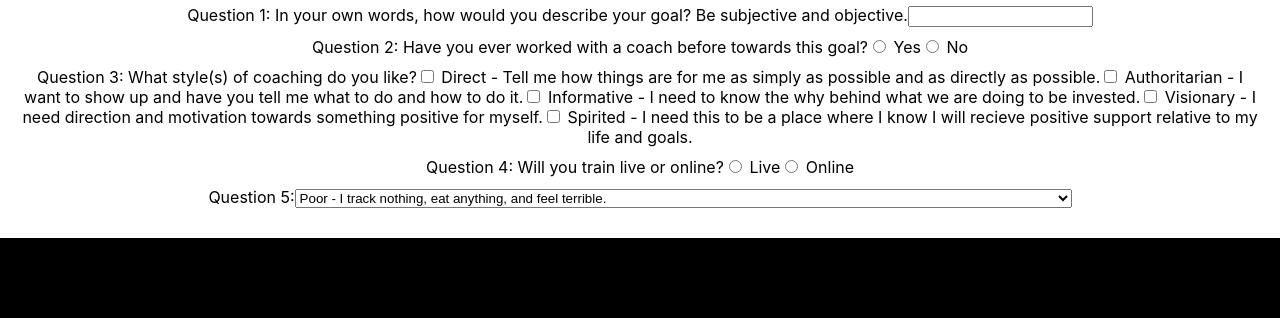
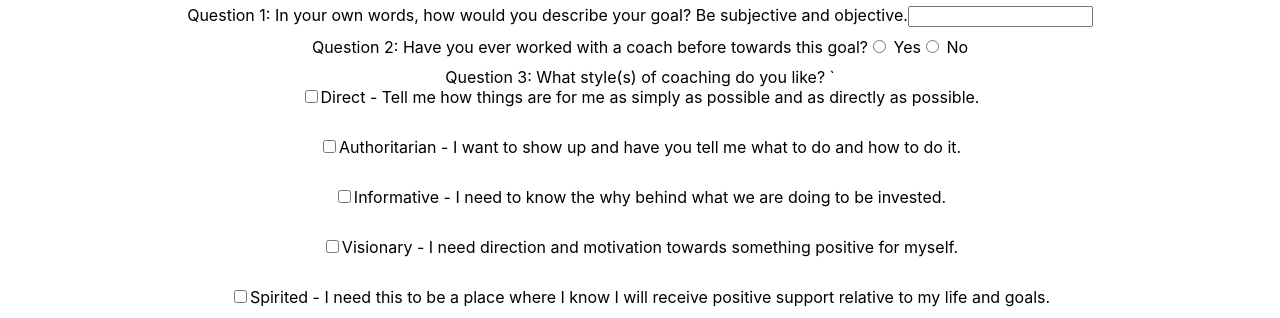
Before and after one commit to coopernapoli/phase-2-frontend, a React (Create React App) app: page /contact in a window 1280 px wide. Shown: the part 621-939 px from the top of the page. Before the commit the page ends 859 px from the top, so only its background shows below. Built offline with nearby package versions, Linux system fonts and the light colour scheme.

Commit message:
Placed line breaks in for better formatting.

```diff
--- a/src/Contact.js
+++ b/src/Contact.js
@@ -22,14 +22,36 @@ function Contact() {
             <input type="radio" name="question2" value="yes" /> Yes
             <input type="radio" name="question2" value="no" /> No
           </label>
-          <label>
+        <label>
+
             Question 3: What style(s) of coaching do you like?
-            <input type="checkbox" name="question3" value="option1" /> Direct - Tell me how things are for me as simply as possible and as directly as possible.
-            <input type="checkbox" name="question3" value="option2" /> Authoritarian - I want to show up and have you tell me what to do and how to do it.
-            <input type="checkbox" name="question3" value="option3" /> Informative - I need to know the why behind what we are doing to be invested.
-            <input type="checkbox" name="question3" value="option4" /> Visionary - I need direction and motivation towards something positive for myself.
-            <input type="checkbox" name="question3" value="option5" /> Spirited - I need this to be a place where I know I will recieve positive support relative to my life and goals.
-          </label>
+        `   <div>
+                <label>
+                <input type="checkbox" name="question3" value="option1" />
+                Direct - Tell me how things are for me as simply as possible and as directly as possible.
+                </label>
+                <br />
+                <label>
+                <input type="checkbox" name="question3" value="option2" />
+                Authoritarian - I want to show up and have you tell me what to do and how to do it.
+                </label>
+                <br />
+                <label>
+                <input type="checkbox" name="question3" value="option3" />
+                Informative - I need to know the why behind what we are doing to be invested.
+                </label>
+                <br />
+                <label>
+                <input type="checkbox" name="question3" value="option4" />
+                Visionary - I need direction and motivation towards something positive for myself.
+                </label>
+                <br />
+                <label>
+                <input type="checkbox" name="question3" value="option5" />
+                Spirited - I need this to be a place where I know I will receive positive support relative to my life and goals.
+                </label>
+            </div>
+            </label>
           <label>
             Question 4: Will you train live or online?
             <input type="radio" name="question2" value="yes" /> Live
```
